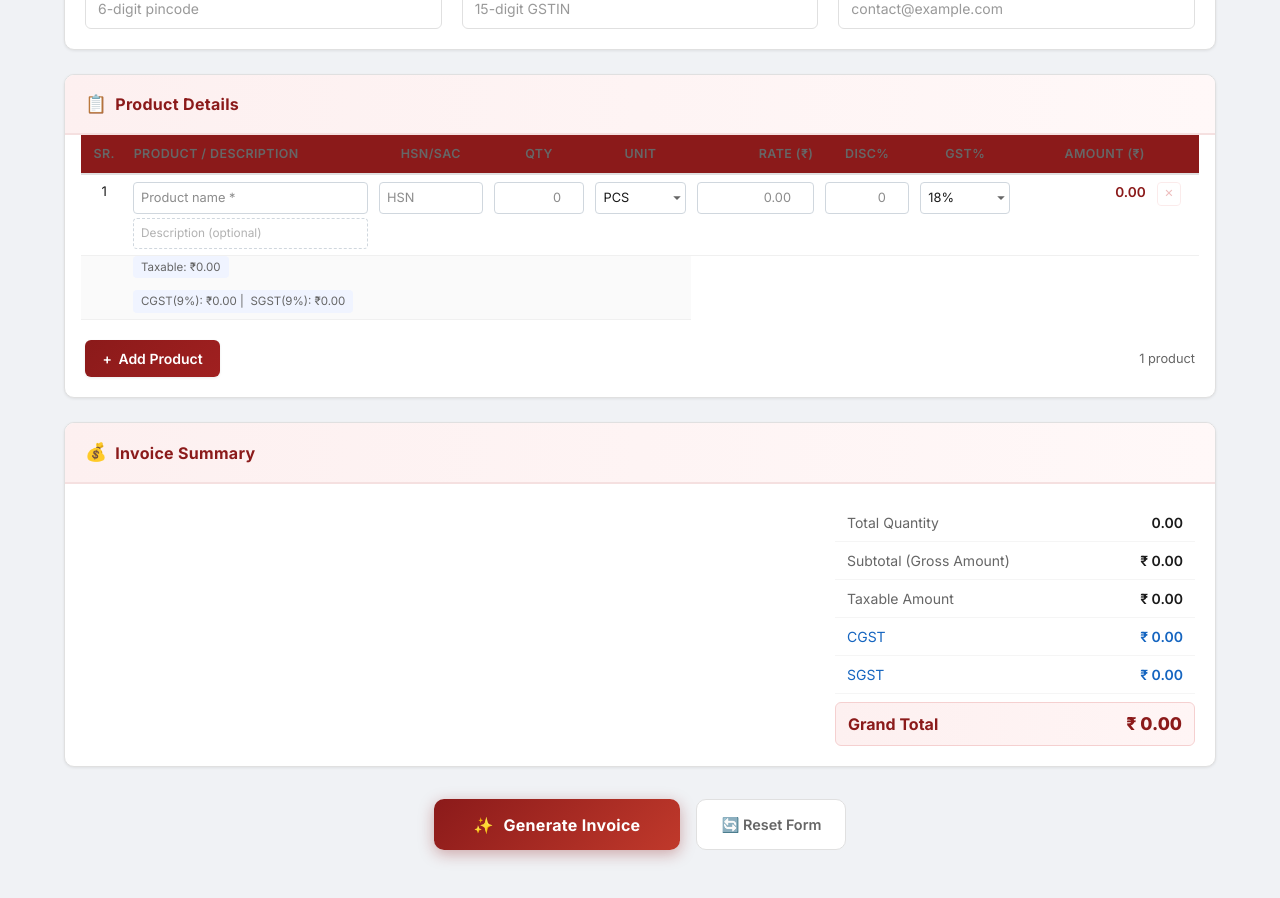
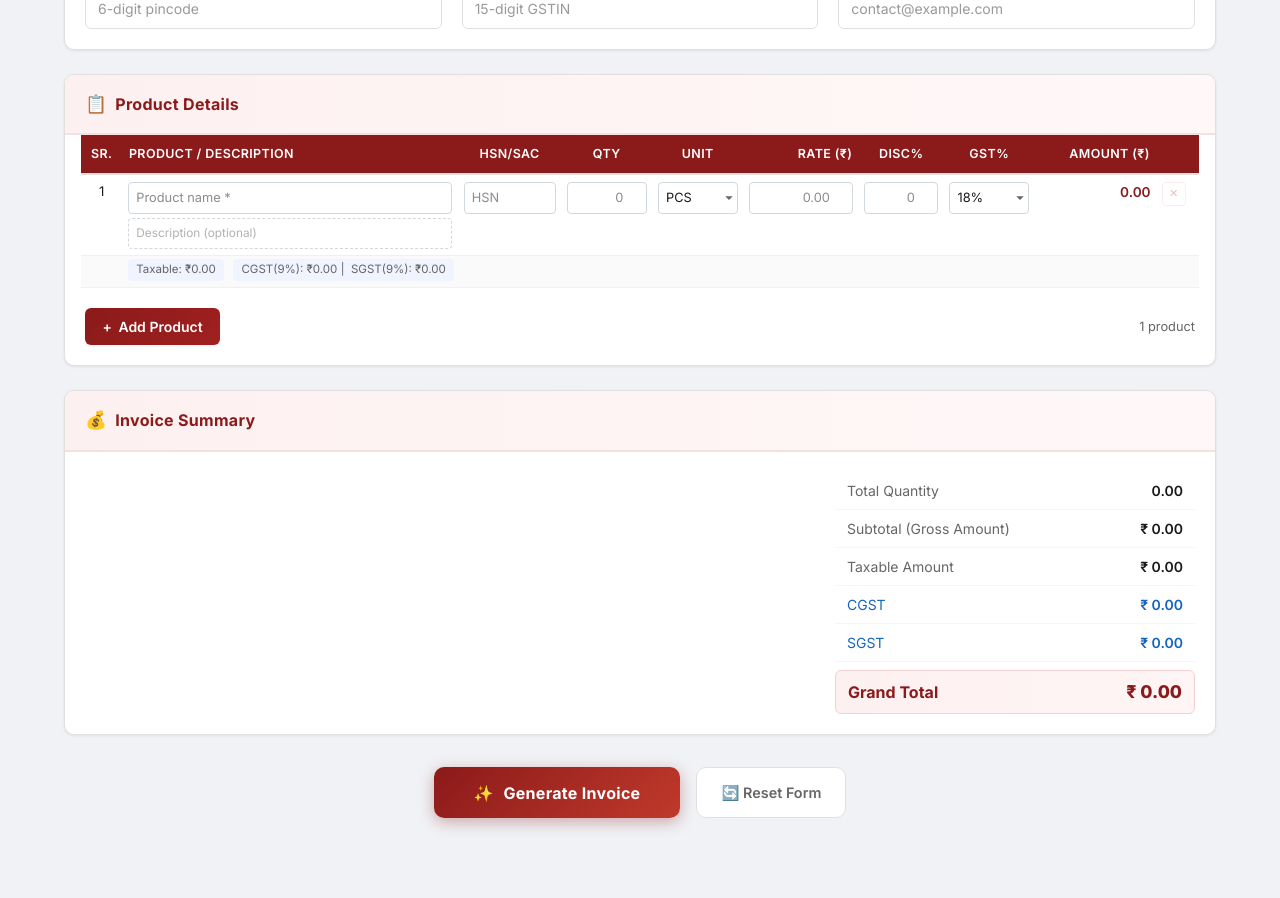
Before and after one commit to Kaushik8598/invoice-generate, a Next.js app: page / in a window 1280 px wide. Shown: the part 1700-2598 px from the top of the page. After the commit the page ends 2566 px from the top, so only its background shows below. Built offline with nearby package versions, Linux system fonts and the light colour scheme.

Commit message:
fix: form product add section design resolve

```diff
--- a/app/components/InvoiceForm/InvoiceDetailsSection.tsx
+++ b/app/components/InvoiceForm/InvoiceDetailsSection.tsx
@@ -20,7 +20,9 @@ export default function InvoiceDetailsSection({ data, onChange }: Props) {
         <div className="field-group">
           <label className="field-label">Invoice Number</label>
           <div className="auto-field">
-            <span className="auto-field-value">{data.invoiceNo}</span>
+            <span className="auto-field-value" suppressHydrationWarning>
+              {data.invoiceNo}
+            </span>
             <span className="auto-field-badge">Auto Generated</span>
           </div>
           {/* <span className="field-hint">Will be assigned from the backend once implemented.</span> */}
--- a/app/components/InvoiceForm/ProductTable.tsx
+++ b/app/components/InvoiceForm/ProductTable.tsx
@@ -161,8 +161,9 @@ export default function ProductTable({ products, taxType, invoiceType, onAdd, on
                   </tr>
                   {showTax && (
                     <tr className="product-tax-row">
-                      <td></td>
-                      <td colSpan={isRegular ? 5 : 4} className="tax-breakdown-cell">
+                      <td>&nbsp;</td>
+                      <td colSpan={9} className="tax-breakdown-cell">
+                        <div className="tax-breakdown-line">
                           <span className="tax-info">
                             Taxable: ₹{formatCurrency(computed.taxableAmt)}
                             {computed.discountAmt > 0 && ` (Disc: ₹${formatCurrency(computed.discountAmt)})`}
@@ -179,8 +180,8 @@ export default function ProductTable({ products, taxType, invoiceType, onAdd, on
                               IGST({computed.igstPct}%): ₹{formatCurrency(computed.igstAmt)}
                             </span>
                           )}
+                        </div>
                       </td>
-                      <td colSpan={showTax ? 3 : 2}></td>
                     </tr>
                   )}
                 </React.Fragment>
--- a/app/components/InvoiceForm/index.tsx
+++ b/app/components/InvoiceForm/index.tsx
@@ -12,13 +12,14 @@ import ProductTable from './ProductTable';
 import SummarySection from './SummarySection';
 import InvoicePreview from '../InvoicePreview';
 
+let prodCounter = 1;
 function generateId() {
-  return Math.random().toString(36).slice(2, 10);
+  return `prod-${Date.now()}-${prodCounter++}`;
 }
 
 function getDefaultProduct(): ProductRow {
   return {
-    id: generateId(),
+    id: 'prod-1',
     name: '',
     description: '',
     hsn: '',
@@ -34,20 +35,19 @@ function getDefaultProduct(): ProductRow {
 const today = new Date().toISOString().split('T')[0];
 
 /** Generate a date-based invoice number: INV-YYYYMMDD-XXX */
-function generateInvoiceNo(): string {
+function generateInvoiceNo(randomize = false): string {
   const now = new Date();
   const y = now.getFullYear();
   const m = String(now.getMonth() + 1).padStart(2, '0');
   const d = String(now.getDate()).padStart(2, '0');
-  // Random 3-digit suffix as a placeholder until backend provides a real sequence
-  const seq = String(Math.floor(Math.random() * 900) + 100);
+  const seq = randomize ? String(Math.floor(Math.random() * 900) + 100) : '001';
   return `INV-${y}${m}${d}-${seq}`;
 }
 
 const DEFAULT_FORM: InvoiceFormData = {
   invoiceType: 'gst',
   taxType: 'cgst_sgst',
-  invoiceNo: generateInvoiceNo(),
+  invoiceNo: generateInvoiceNo(false),
   invoiceDate: today,
   transport: {
     transporterName: '',
@@ -91,6 +91,14 @@ export default function InvoiceForm() {
   const [formData, setFormData] = useState<InvoiceFormData>(DEFAULT_FORM);
   const [showPreview, setShowPreview] = useState(false);
   const [errors, setErrors] = useState<ValidationErrors>({});
+
+  // Generate randomized invoice number on client mount only to prevent SSR hydration mismatch
+  React.useEffect(() => {
+    setFormData((prev) => ({
+      ...prev,
+      invoiceNo: generateInvoiceNo(true),
+    }));
+  }, []);
 
   // Computed products and totals
   const computedProducts = useMemo(
@@ -201,16 +209,6 @@ export default function InvoiceForm() {
         </div>
       </div>
 
-      {/* Validation Errors */}
-      {errorList.length > 0 && (
-        <div className="validation-errors" role="alert">
-          <strong>⚠ Please fix the following errors:</strong>
-          <ul>
-            {errorList.map((err, i) => <li key={i}>{err}</li>)}
-          </ul>
-        </div>
-      )}
-
       <div className="form-body">
         <InvoiceTypeSection
           data={{ invoiceType: formData.invoiceType, taxType: formData.taxType }}
@@ -261,6 +259,16 @@ export default function InvoiceForm() {
           invoiceType={formData.invoiceType}
         />
 
+        {/* Validation Errors */}
+        {errorList.length > 0 && (
+          <div className="validation-errors" role="alert">
+            <strong>⚠ Please fix the following errors:</strong>
+            <ul>
+              {errorList.map((err, i) => <li key={i}>{err}</li>)}
+            </ul>
+          </div>
+        )}
+
 
         {/* Action Buttons */}
         <div className="form-actions">
--- a/app/globals.css
+++ b/app/globals.css
@@ -353,7 +353,7 @@ body {
 .product-table th {
   padding: 0.6rem 0.4rem;
   font-weight: 600;
-  color: var(--text-muted);
+  color: #ffffff;
   border-bottom: 2px solid #e0e0e0;
   text-align: left;
   white-space: nowrap;
@@ -382,15 +382,20 @@ body {
 }
 
 .product-tax-row td {
-  padding: 0 0.35rem 0.4rem;
+  padding: 0 0.35rem 0.45rem;
   border-bottom: 1px solid #f0f0f0;
   background: #fafafa;
 }
 
 .tax-breakdown-cell {
-  display: flex;
-  flex-wrap: wrap;
-  gap: 0.75rem;
+  padding: 0.15rem 0.35rem 0.4rem !important;
+}
+
+.tax-breakdown-line {
+  display: flex;
+  align-items: center;
+  flex-wrap: nowrap;
+  gap: 0.6rem;
 }
 
 .tax-info {
@@ -399,6 +404,7 @@ body {
   background: #f0f4ff;
   padding: 0.15rem 0.5rem;
   border-radius: 4px;
+  white-space: nowrap;
 }
 
 .table-input {
@@ -486,8 +492,8 @@ body {
 }
 
 .product-table .col-product {
-  width: 22%;
-  min-width: 140px;
+  width: 30%;
+  min-width: 150px;
 }
 
 .product-table .col-size {
@@ -777,6 +783,7 @@ body {
    VALIDATION ERRORS
 ───────────────────────────────────────── */
 .validation-errors {
+  width: 100%;
   max-width: 1200px;
   margin: 1rem auto 0;
   padding: 0.9rem 1.25rem;
```
Lines whose indentation alone changed are shown as unchanged.
